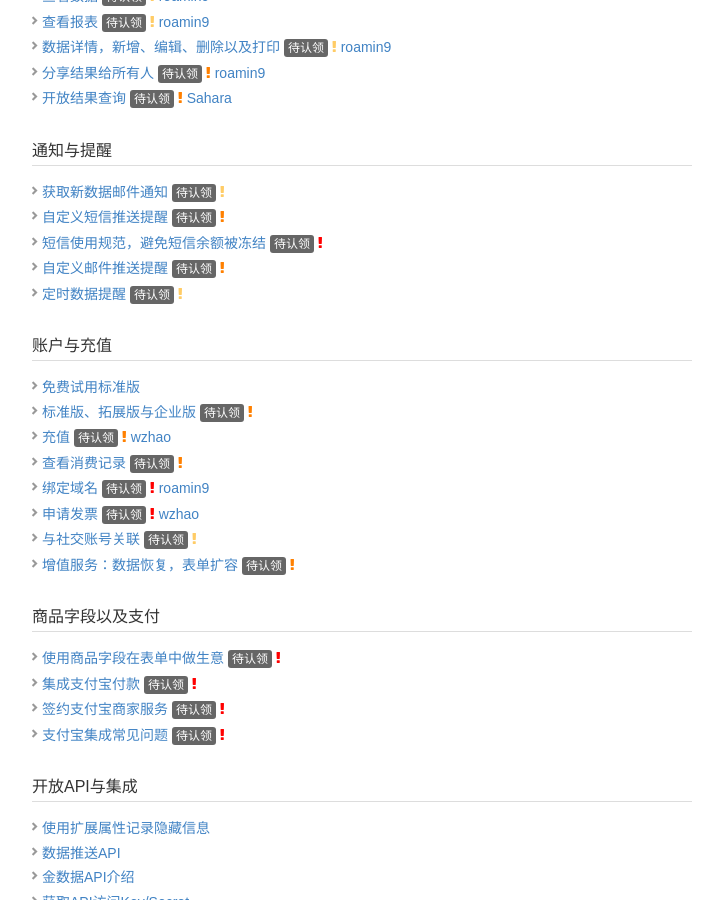
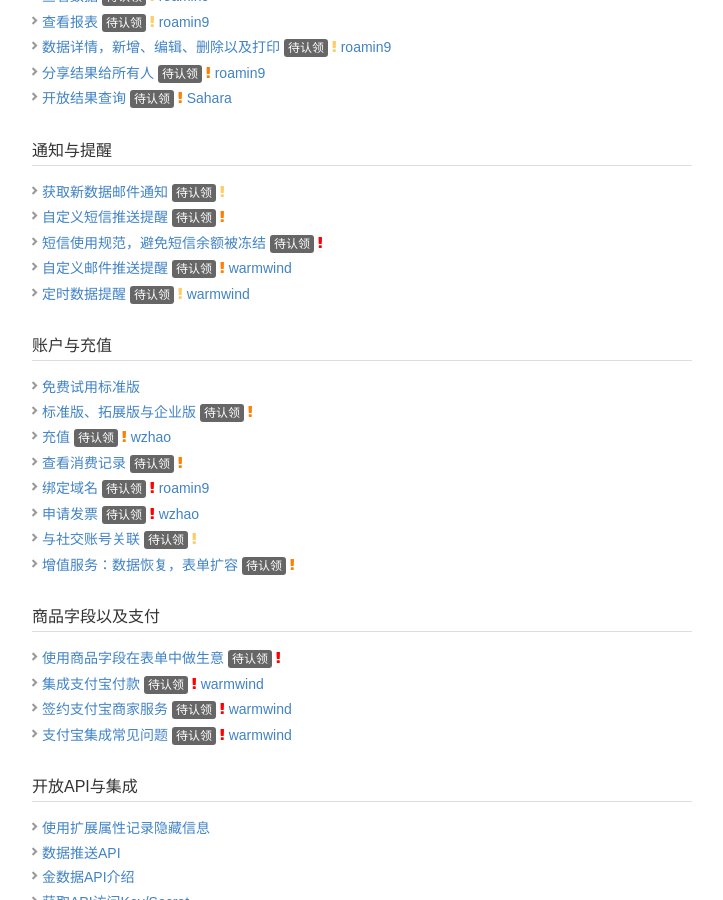
Before and after one commit to jinshuju/help.jinshuju.net, a Jekyll site: the page built from index.html, in a window 1280 px wide and 900 px high, scrolled down 954 px. Shown: the whole window, without its empty margins (278-1001 px from the left). Built offline with Jekyll 4.4.1, drawn with Linux system fonts in a browser that asks for light colours; Markdown is read by kramdown in place of the engine named in the settings.

Commit message:
pickup some tasks

```diff
--- a/_posts/2014-2-7-alipay-faq.md
+++ b/_posts/2014-2-7-alipay-faq.md
@@ -5,7 +5,7 @@ date:   2014-03-05 12:12:12
 category: payment
 tags: todo H
 
-author:
+author: warmwind
 ---
 
 TODO: 常见的集成错误
--- a/_posts/2014-2-7-alipay.md
+++ b/_posts/2014-2-7-alipay.md
@@ -5,7 +5,7 @@ date:   2014-03-07 12:12:12
 category: payment
 tags: todo H
 
-author:
+author: warmwind
 ---
 
 TODO: 如何集成支付宝支付
--- a/_posts/2014-2-7-apply-alipay.md
+++ b/_posts/2014-2-7-apply-alipay.md
@@ -5,7 +5,7 @@ date:   2014-03-06 12:12:12
 category: payment
 tags: todo H
 
-author:
+author: warmwind
 ---
 
 TODO: 签约支付宝商家服务流程介绍
--- a/_posts/2014-2-7-email-push.md
+++ b/_posts/2014-2-7-email-push.md
@@ -5,7 +5,7 @@ date:   2014-03-18 12:12:12
 category: notification
 tags: todo M
 
-author:
+author: warmwind
 ---
 
 TODO: 使用邮件推送提醒
--- a/_posts/2014-2-7-scheduler.md
+++ b/_posts/2014-2-7-scheduler.md
@@ -5,7 +5,7 @@ date:   2014-03-17 12:12:12
 category: notification
 tags: todo L
 
-author:
+author: warmwind
 ---
 
 TODO: 应用场景、如何使用等等
```
